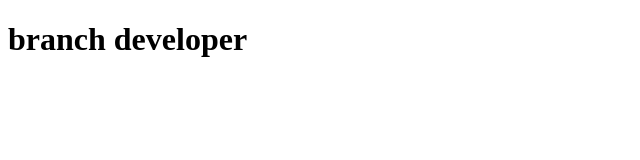
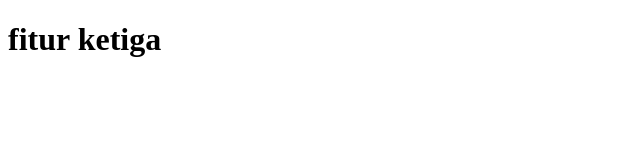
Before and after one commit to haidarridho/studi, a plain HTML site: page index.html in a window 1280 px wide. Shown: the whole page, without its empty margins (0-640 px from the left). Drawn offline with Linux system fonts and the light colour scheme.

Commit message:
Update index.html

```diff
--- a/index.html
+++ b/index.html
@@ -7,6 +7,6 @@
     <title>Document</title>
 </head>
 <body>
-    <h1>branch developer</h1>
+    <h1>fitur ketiga</h1>
 </body>
 </html>
```
